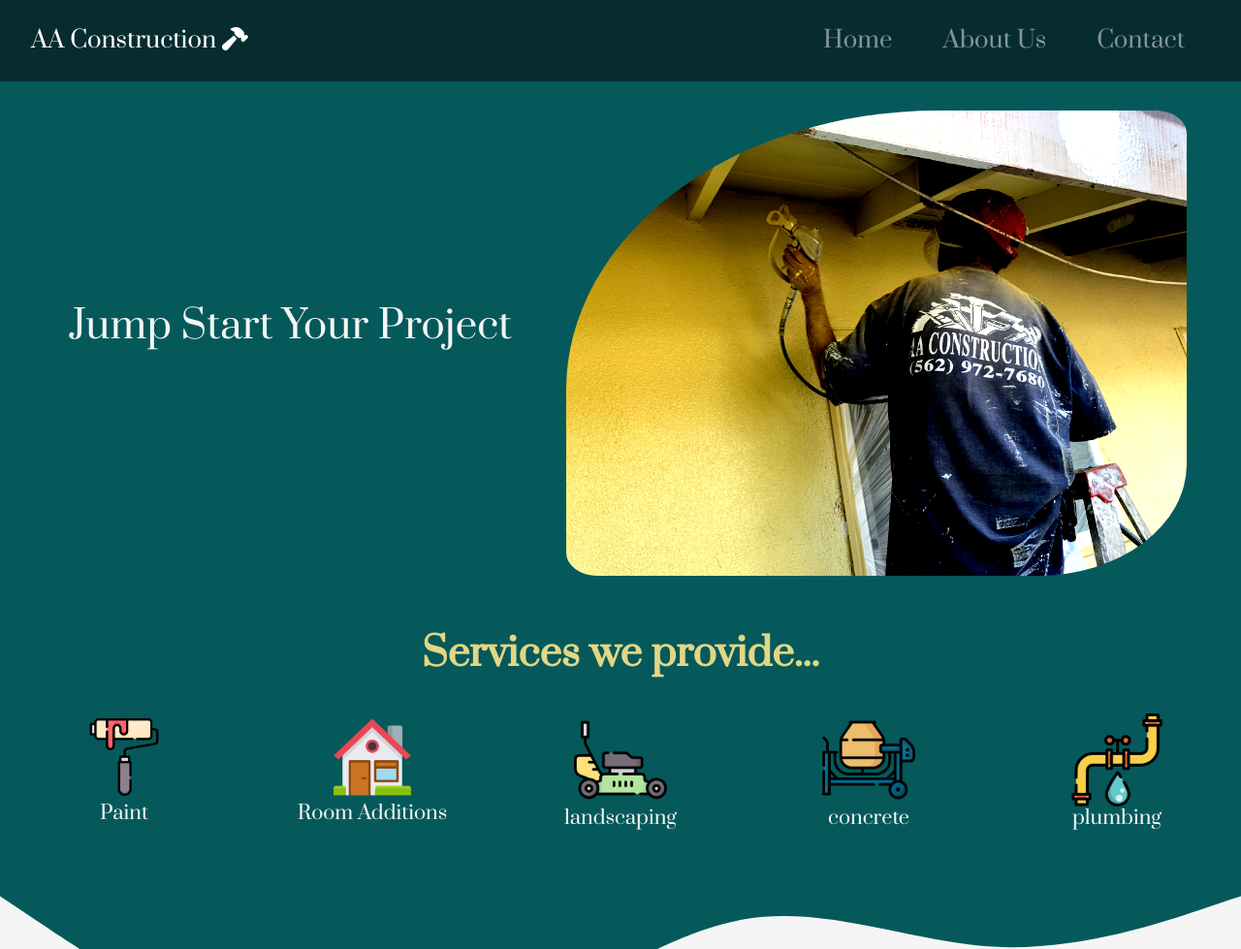
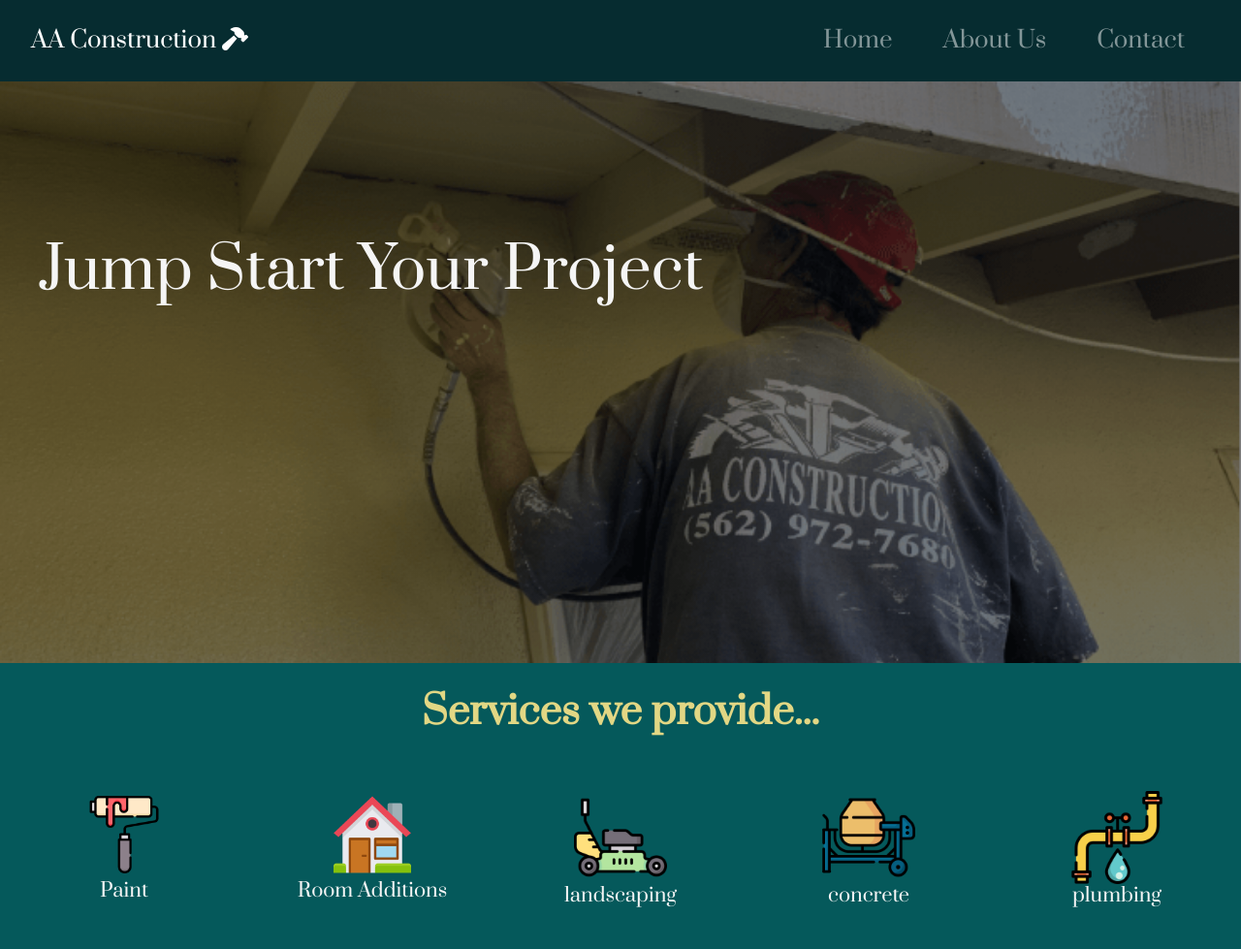
Before and after one commit to rickyalatorre/aaconstruction, a website: page views/index.html in a window 1280 px wide. Shown: the top 979 px of the page at 97% size. Drawn offline with nearby package versions, Linux system fonts and the light colour scheme; files whose address does not match are found by name.

Commit message:
hero image,change, add preload

```diff
--- a/public/css/styles.css
+++ b/public/css/styles.css
@@ -1,8 +1,14 @@
 body {
-  background-color: #eeeeee;
   font-family: 'Prata', serif;
 }
 
+#intro{
+  background-color: #05595B;
+}
+
+.contact-about-body{
+  background-color: #eeeeee;
+}
 .green{
   color:green;
 }
@@ -35,12 +41,20 @@ body {
 }
 
  .color-padding-section {
-  display:flex;
+  /* display:flex;
   justify-content: space-evenly;
   background-color: #05595B;
   font-size: 50px;
   height:auto;
-  padding-top:30px;
+  padding-top:30px; */
+  display:block;
+  height:600px;
+  width: 100%;
+  background-image:  linear-gradient(rgba(0, 0, 0, 0.5), rgba(0, 0, 0, 0.5)),url("../images/house-spray-cut.PNG");
+  background-position: center;
+  background-repeat: no-repeat;
+  background-size: cover;
+  position: relative;
 }
 
 /* Nav Bar */
@@ -77,12 +91,14 @@ body {
   display: inline-block;
 }
 
-.adrian-hero-shot{
-  object-position: right bottom;
+/* .adrian-hero-shot{
+  /* object-position: right bottom;
   width:50%;
   height:auto;
-  filter:brightness(90%) contrast(200%);
-}
+  filter:brightness(90%) contrast(200%); */
+ /* background-image: linear-gradient(rgba(0, 0, 0, 0.5), rgba(0, 0, 0, 0.5)), url("house-spray-cut.PNG");
+ height:400px; */
+} */
 
 
 /* Services */
@@ -207,16 +223,17 @@ hr {
     padding-top:10px;
   }
 
-.adrian-hero-shot{
+/* .adrian-hero-shot{
   border-radius: 60% 5% 24% 5%;
-}
+} */
 
   .service-title{
     background-color: #05595B;
+    color: #E2D784;
     text-align: center;
     font-size: 40px;
     font-weight: bold;
-    margin:0;
+    margin:20px;
   }
 
 .num-email{
@@ -297,11 +314,14 @@ footer {
 
 
 /* slogan big screen animation */
+
 .slog{
-  font-size:40px;
+  font-size:60px;
+  position: absolute;
+  top: 25%;
   text-align: left;
   color:#F5F5F5;
-  ;
+  z-index: 1;
 
 }
 .slog.active{
@@ -310,11 +330,25 @@ footer {
   animation-fill-mode: forwards;
 }
 
-@keyframes slogan{
+/* .slog{
+  font-size:40px;
+  text-align: left;
+  color:#F5F5F5;
+}
+.slog.active{
+  animation-name: slogan;
+  animation-duration: 2s;
+  animation-fill-mode: forwards;
+} */
+
+/* @keyframes slogan{
 from {margin-top:0}
 to {margin-top:15%}
+} */
+@keyframes slogan{
+from {left:0;}
+to {left:25px;}
 }
-
 /* fade-in animation */
 
 .service-align.active{
@@ -397,6 +431,10 @@ to {margin-top:15%}
 
 @media only screen and (max-width: 700px) {
 
+  .color-padding-section {
+   display:block;
+   height:300px;
+}
   .email-sent{
     font-size:2.0rem;
   }
@@ -457,12 +495,12 @@ to {margin-top:15%}
   width:100%;
   padding:20px;
 }
-
+/*
 .adrian-hero-shot{
   height:auto;
   width:100%;
-  filter: brightness(50%);
-}
+  filter: brightness(45%);
+} */
 
   .navbar-brand {
     font-size: 0.95rem;
@@ -472,8 +510,10 @@ to {margin-top:15%}
     font-size: 1.2rem;
   }
 
-
-  .slog{
+.slog{
+  font-size:30px;
+}
+  /* .slog{
     font-size:30px;
     position: absolute;
     top: 50%;
@@ -486,18 +526,18 @@ to {margin-top:15%}
     animation-name: slogan;
     animation-duration: 2s;
     animation-fill-mode: forwards;
-  }
+  } */
 
-  @keyframes slogan{
+  /* @keyframes slogan{
   from {left:0;}
   to {left:25px;}
-  }
+  } */
 
-  .color-padding-section {
+  /* .color-padding-section {
     position:relative;
     height:auto;
     padding:0;
-  }
+  } */
 
 .service-align{
   opacity:0;
--- a/views/index.html
+++ b/views/index.html
@@ -26,11 +26,14 @@
   drywall, window, los angeles, orange county, services, repair, residential ,general,
   licensed, small, job, building, certified, "
   />
+  <!-- PreLoad Hero image  -->
+  <link rel="preload" href="..images/house-spray-cut.PNG" as="image">
+
   <!-- Favicon  -->
   <link rel="shortcut icon" type="image/png" href="./hammer.png">
   <!-- google fonts -->
-  <link rel="preconnect" href="https://fonts.googleapis.com">
-  <link rel="preconnect" href="https://fonts.gstatic.com" crossorigin>
+  <link rel="preload" href="https://fonts.googleapis.com">
+  <link rel="preload" href="https://fonts.gstatic.com" crossorigin>
   <link href="https://fonts.googleapis.com/css2?family=Prata&family=Ubuntu+Mono&display=swap" rel="stylesheet">
 
   <!-- Bootstrap Stylessheet -->
@@ -75,9 +78,9 @@
       <p class='slog'>
         Jump Start Your Project
       </p>
-      <img class="adrian-hero-shot" src='../images/house-spray-min.jpg'
+      <!-- <img class="adrian-hero-shot" src='../images/house-spray-cut.PNG'
         alt='house spray paint repair'
-      />
+      /> -->
 
     </section>
 
```
Also changed, not shown: views/about.html (+1 -1 lines), views/contact.html (+1 -1 lines), public/images/house-spray-cut.PNG (added).
